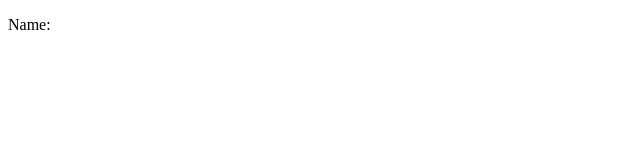
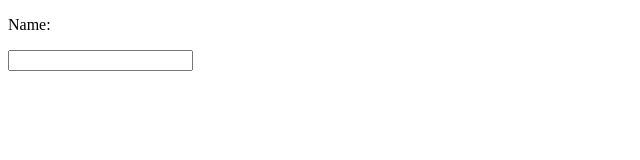
Before and after one commit to point-of-media/angular-seed, a website built with webpack: page app/index.html in a window 1280 px wide. Shown: the whole page, without its empty margins (0-640 px from the left). Built offline with nearby package versions, Linux system fonts and the light colour scheme; some packages are replaced by stand-ins of ours.

Commit message:
add input to test 2 way data binding in controller

```diff
--- a/app/scripts/components/example/example.html
+++ b/app/scripts/components/example/example.html
@@ -1,3 +1,4 @@
 <div class="angular-seed-example">
     <p class="example-class">Name: {{$ctrl.name}}</p>
+    <input type="text" ng-model="$ctrl.name">
 </div>
```
